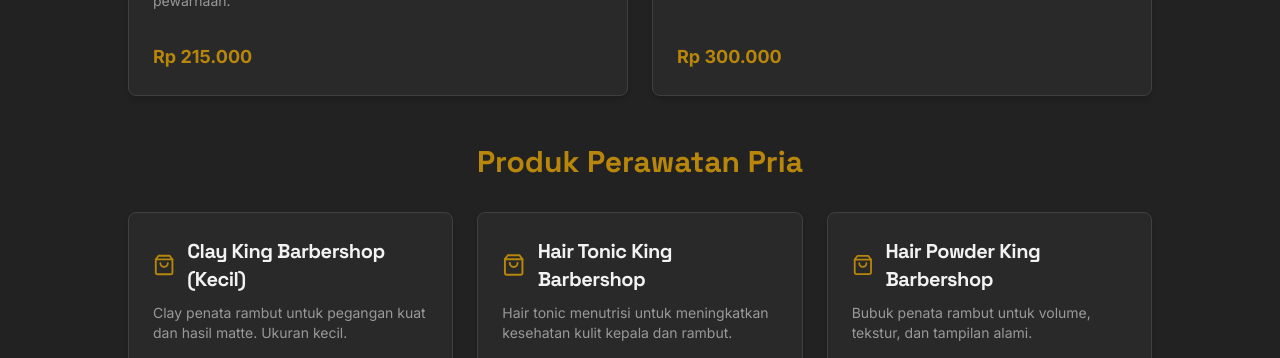
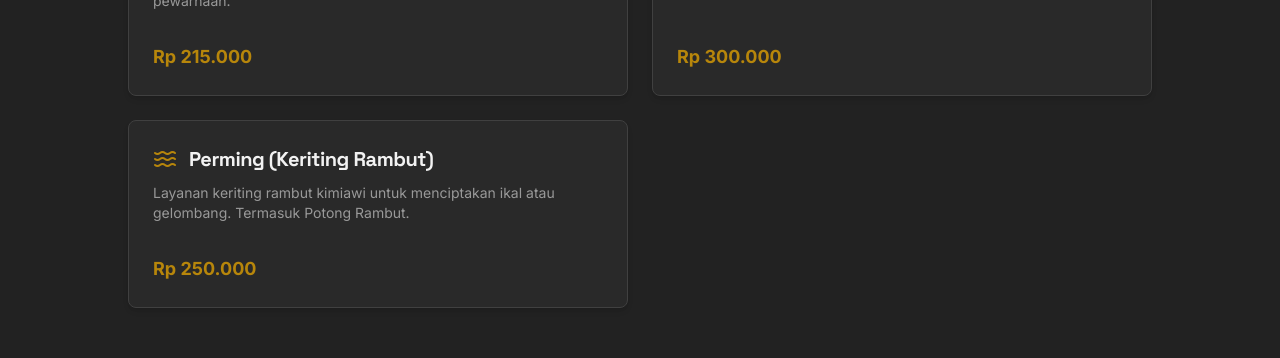
Before and after one commit to ryradit/King-Barbershop, a Next.js app: page /services-pricing in a window 1280 px wide. Shown: the part 1100-1458 px from the top of the page. Built offline with nearby package versions, Linux system fonts and the light colour scheme; no server answers; what @genkit-ai/googleai, genkit would draw is missing.

Commit message:
Update page.tsx

```diff
--- a/src/app/services-pricing/page.tsx
+++ b/src/app/services-pricing/page.tsx
@@ -6,7 +6,7 @@ import Image from 'next/image';
 import { Card, CardContent, CardHeader, CardTitle, CardDescription } from '@/components/ui/card';
 import { Button } from '@/components/ui/button';
 import { useLanguage } from '@/contexts/LanguageContext';
-import { Scissors, ShoppingBag, Tag, ChevronRight, Star, Palette, Sparkles, Wind } from 'lucide-react';
+import { Scissors, ShoppingBag, Tag, ChevronRight, Star, Palette, Sparkles, Wind, Waves } from 'lucide-react';
 import Link from 'next/link';
 
 interface ServiceOrProductItem {
@@ -100,6 +100,16 @@ const groomingServices: ServiceOrProductItem[] = [
     priceKey: { en: 'Rp 300,000', id: 'Rp 300.000' },
     icon: <Palette className="h-6 w-6 text-primary" />
   },
+  {
+    id: 'perming',
+    nameKey: { en: 'Perming', id: 'Perming (Keriting Rambut)' },
+    descriptionKey: {
+      en: 'Chemical hair perming service to create curls or waves. Includes Hair Cut.',
+      id: 'Layanan keriting rambut kimiawi untuk menciptakan ikal atau gelombang. Termasuk Potong Rambut.'
+    },
+    priceKey: { en: 'Rp 250,000', id: 'Rp 250.000' },
+    icon: <Waves className="h-6 w-6 text-primary" />
+  },
 ];
 
 const groomingProducts: ServiceOrProductItem[] = [
@@ -114,7 +124,7 @@ const groomingProducts: ServiceOrProductItem[] = [
     icon: <ShoppingBag className="h-6 w-6 text-primary" />,
   },
   {
-    id: 'prod_hair_tonic_kb', // Changed ID to be more specific if needed
+    id: 'prod_hair_tonic_kb',
     nameKey: { en: 'Hair Tonic King Barbershop', id: 'Hair Tonic King Barbershop' },
     descriptionKey: {
       en: 'Nourishing hair tonic to promote healthy scalp and hair.',
```
